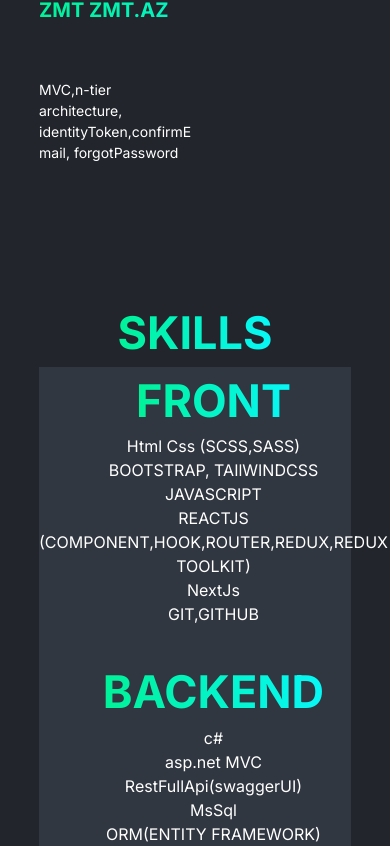
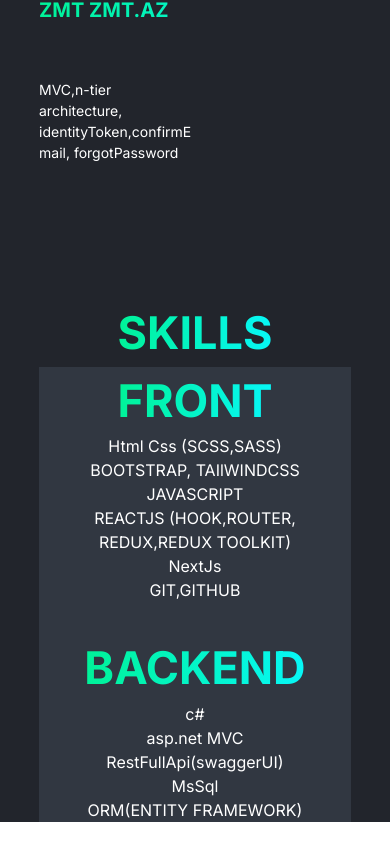
Before and after one commit to TahirMuradov/Portfolio, a Next.js app: page / in a window 390 px wide. Shown: the part 4134-4980 px from the top of the page. After the commit the page ends 4956 px from the top, so only its background shows below. Built offline with nearby package versions, Linux system fonts and the light colour scheme.

Commit message:
ResponsiveDesingEdit

```diff
--- a/components/Skills/Skills.jsx
+++ b/components/Skills/Skills.jsx
@@ -17,7 +17,10 @@ const Skills = () => {
         <li>Html Css (SCSS,SASS)</li>
         <li>BOOTSTRAP, TAIlWINDCSS </li>
         <li> JAVASCRIPT</li>
-        <li> REACTJS  (COMPONENT,HOOK,ROUTER,REDUX,REDUX TOOLKIT)</li>
+        <li> REACTJS  (HOOK,ROUTER,
+          <br />
+          REDUX,REDUX TOOLKIT)
+          </li>
         <li> NextJs</li>
         <li> GIT,GITHUB</li>
     </ul>
@@ -44,7 +47,8 @@ const Skills = () => {
   asp.net MVC
   </p>
   </li>
- <li> <p>
+ <li>
+   <p>
   RestFullApi(swaggerUI)
   </p>
   </li>
```
